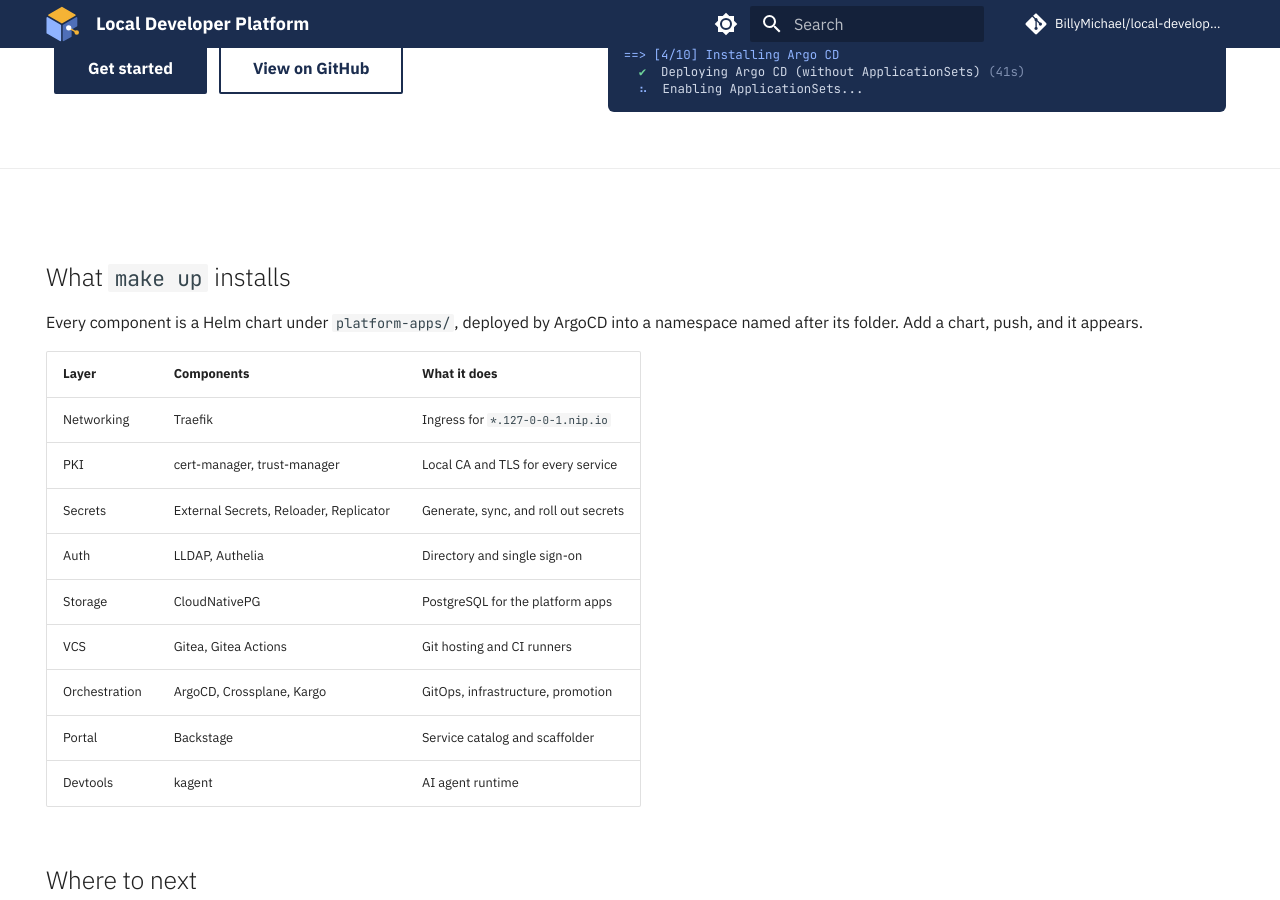
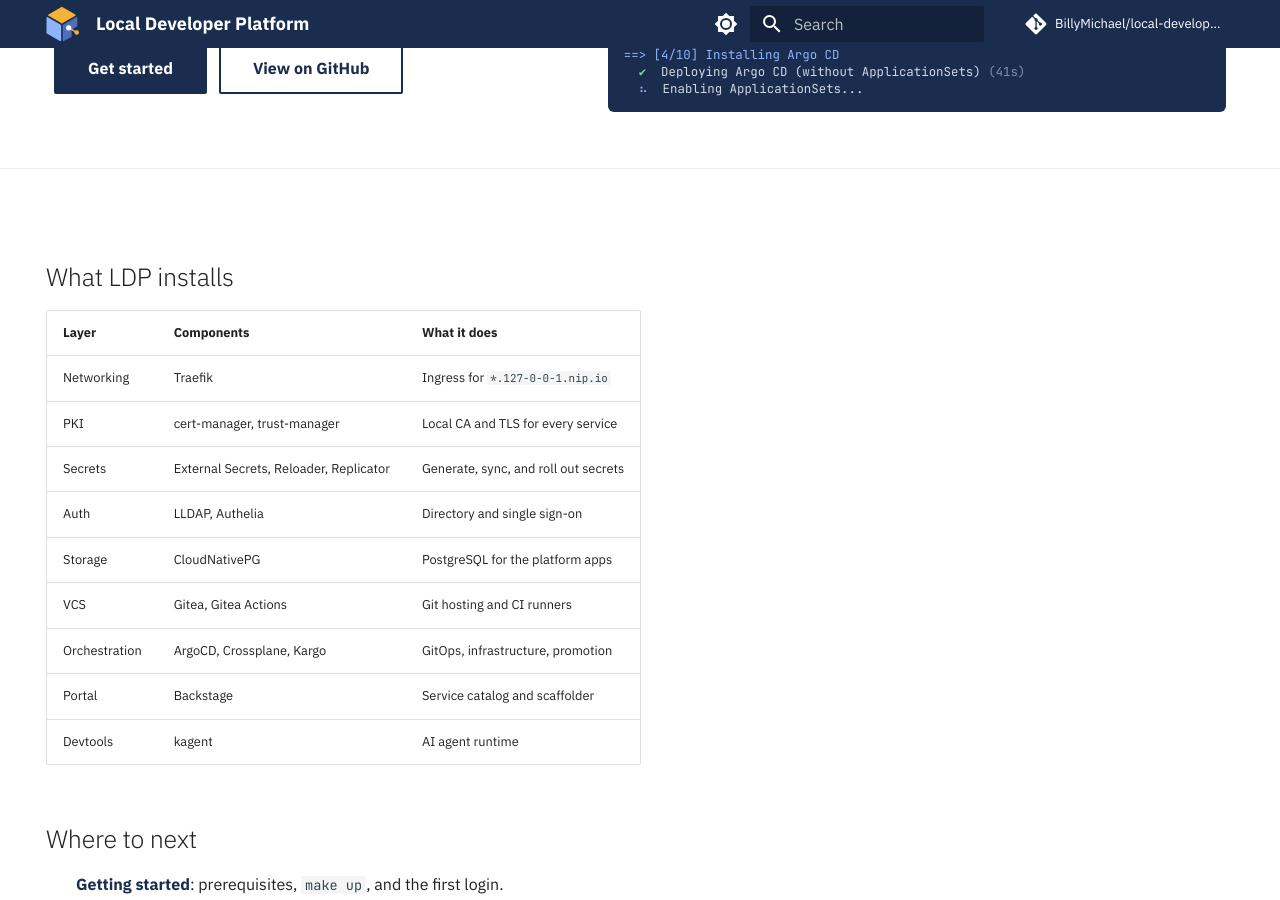
Before and after one commit to BillyMichael/local-developer-platform, an MkDocs documentation site: the page built from docs/index.md, in a window 1280 px wide and 900 px high, scrolled down 356 px. Built offline with MkDocs 1.6.1 and Material for MkDocs 9.7.7, drawn with Linux system fonts in a browser that asks for light colours; comment, search, counter and statistics services are not loaded.

Commit message:
docs(home): simplify the installs section heading

```diff
--- a/docs/index.md
+++ b/docs/index.md
@@ -6,10 +6,7 @@
   - toc
 ---
 
-## What `make up` installs
-
-Every component is a Helm chart under `platform-apps/`, deployed by ArgoCD
-into a namespace named after its folder. Add a chart, push, and it appears.
+## What LDP installs
 
 | Layer | Components | What it does |
 |-------|------------|--------------|
```
